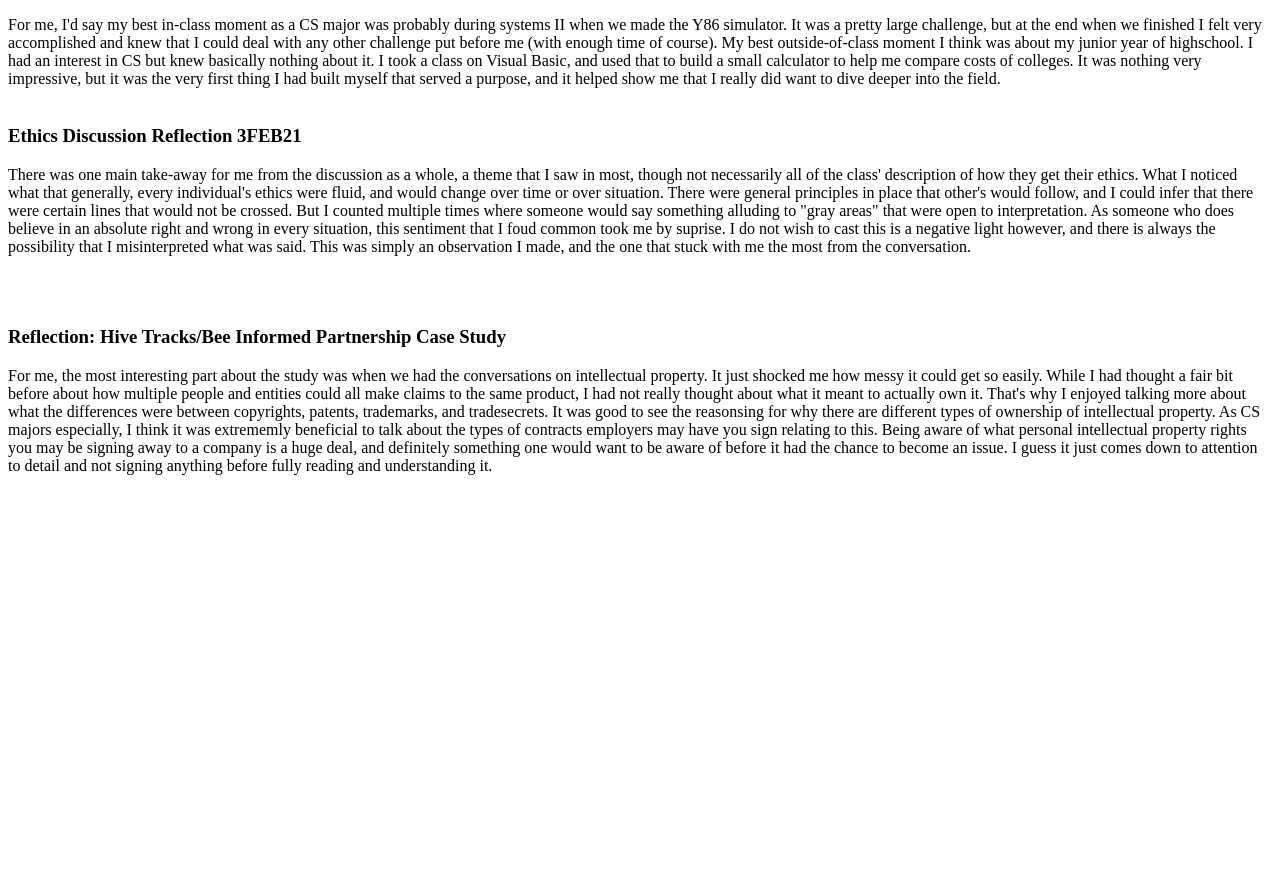
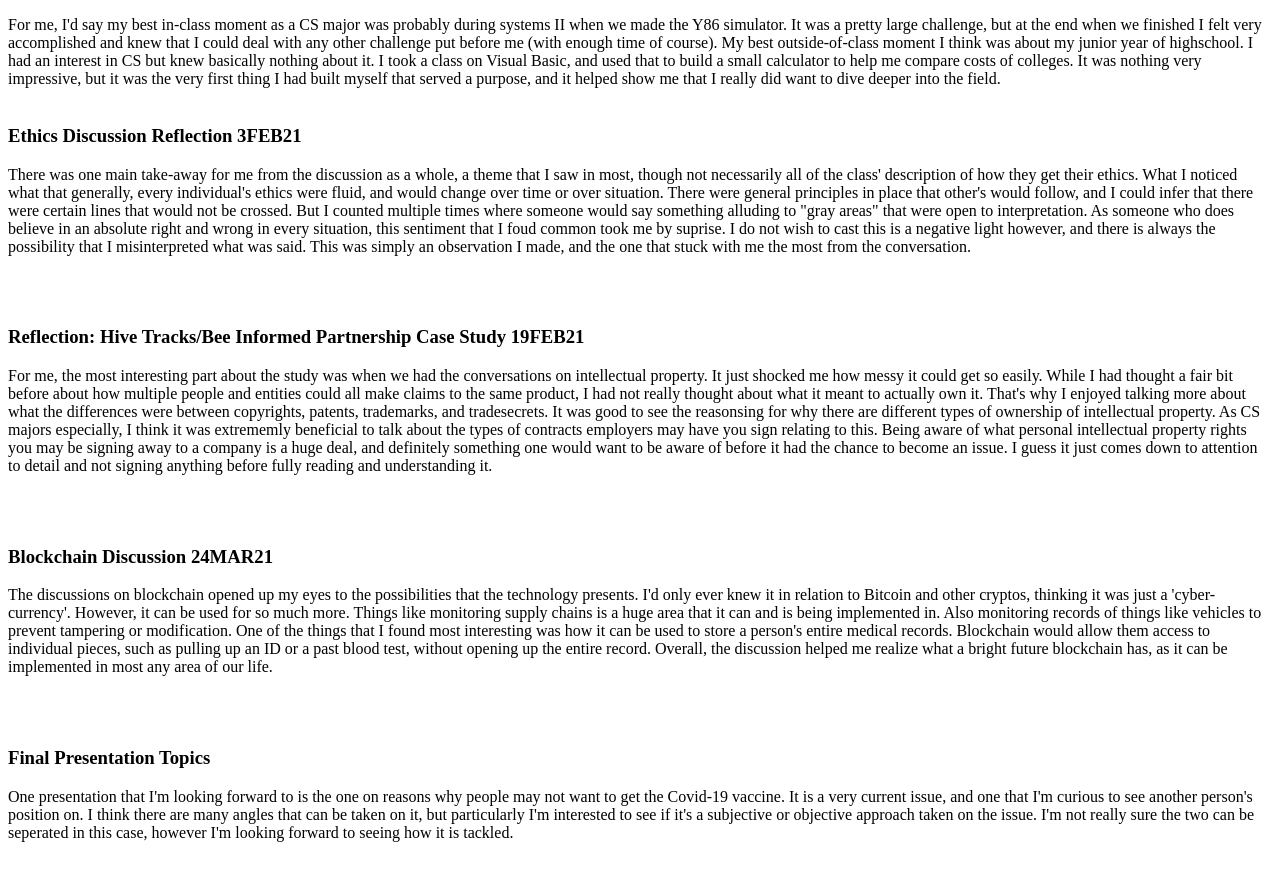
Before and after one commit to SethKimpler/SethKimple.github.io, a plain HTML site: page index.html in a window 1280 px wide. Shown: the part 91-972 px from the top of the page. Before the commit the page ends 800 px from the top, so only its background shows below. Drawn offline with Linux system fonts and the light colour scheme.

Commit message:
1APR2021 Update

```diff
--- a/index.html
+++ b/index.html
@@ -11,8 +11,18 @@
 	</div><br/><br/>
 
 	<div id="19FEB21">
-		<h3>Reflection: Hive Tracks/Bee Informed Partnership Case Study</h3>
-		<p>For me, the most interesting part about the study was when we had the conversations on intellectual property. It just shocked me how messy it could get so easily. While I had thought a fair bit before about how multiple people and entities could all make claims to the same product, I had not really thought about what it meant to actually own it. That's why I enjoyed talking more about what the differences were between copyrights, patents, trademarks, and tradesecrets. It was good to see the reasonsing for why there are different types of ownership of intellectual property. As CS majors especially, I think it was extrememly beneficial to talk about the types of contracts employers may have you sign relating to this. Being aware of what personal intellectual property rights you may be signing away to a company is a huge deal, and definitely something one would want to be aware of before it had the chance to become an issue. I guess it just comes down to attention to detail and not signing anything before fully reading and understanding it.
+		<h3>Reflection: Hive Tracks/Bee Informed Partnership Case Study 19FEB21</h3>
+		<p>For me, the most interesting part about the study was when we had the conversations on intellectual property. It just shocked me how messy it could get so easily. While I had thought a fair bit before about how multiple people and entities could all make claims to the same product, I had not really thought about what it meant to actually own it. That's why I enjoyed talking more about what the differences were between copyrights, patents, trademarks, and tradesecrets. It was good to see the reasonsing for why there are different types of ownership of intellectual property. As CS majors especially, I think it was extrememly beneficial to talk about the types of contracts employers may have you sign relating to this. Being aware of what personal intellectual property rights you may be signing away to a company is a huge deal, and definitely something one would want to be aware of before it had the chance to become an issue. I guess it just comes down to attention to detail and not signing anything before fully reading and understanding it.</p>
+	</div><br/><br/>
+
+	<div id="24MAR21">
+		<h3>Blockchain Discussion 24MAR21</h3>
+		<p>The discussions on blockchain opened up my eyes to the possibilities that the technology presents. I'd only ever knew it in relation to Bitcoin and other cryptos, thinking it was just a 'cyber-currency'. However, it can be used for so much more. Things like monitoring supply chains is a huge area that it can and is being implemented in. Also monitoring records of things like vehicles to prevent tampering or modification. One of the things that I found most interesting was how it can be used to store a person's entire medical records. Blockchain would allow them access to individual pieces, such as pulling up an ID or a past blood test, without opening up the entire record. Overall, the discussion helped me realize what a bright future blockchain has, as it can be implemented in most any area of our life.</p>
+	</div><br/><br/>
+
+	<div id="2APR21">
+		<h3>Final Presentation Topics</h3>
+		<p>One presentation that I'm looking forward to is the one on reasons why people may not want to get the Covid-19 vaccine. It is a very current issue, and one that I'm curious to see another person's position on. I think there are many angles that can be taken on it, but particularly I'm interested to see if it's a subjective or objective approach taken on the issue. I'm not really sure the two can be seperated in this case, however I'm looking forward to seeing how it is tackled.</p>
 	</div><br/><br/>
 
 
```
